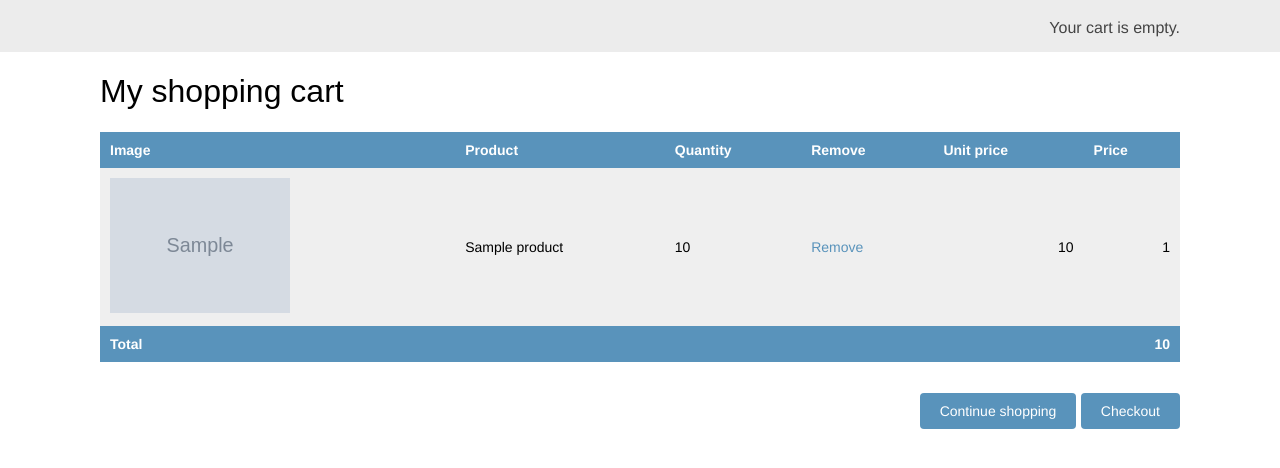
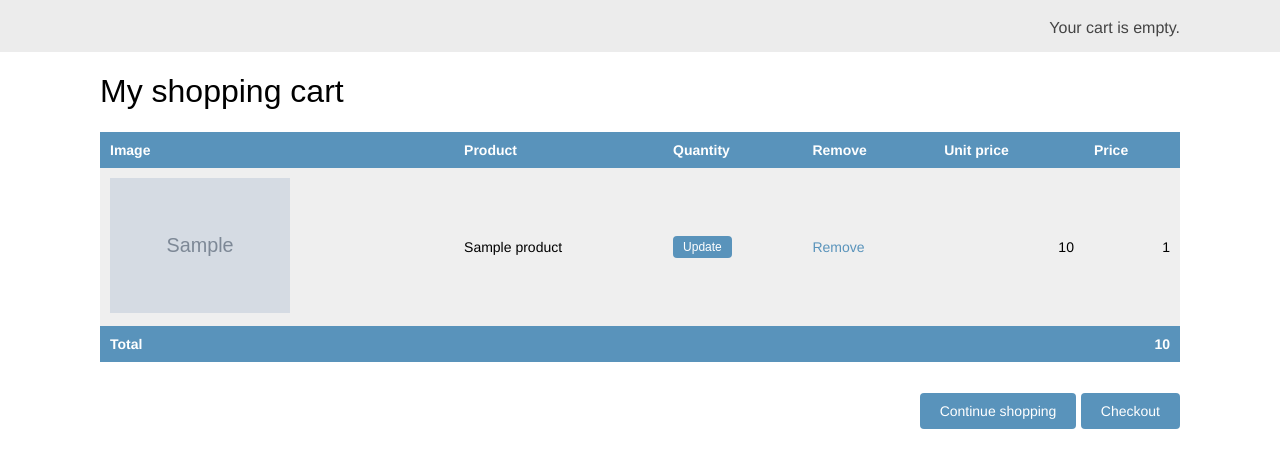
Before and after one commit to jubel-han/django-by-examples, a Django app: template myshop/cart/templates/cart/detail.html in a window 1280 px wide. Shown: the part 46-514 px from the top of the page. Run offline with Django 3.2, Linux system fonts and the light colour scheme; the template is opened without the code that fills it: most values are stand-ins (such as "Sample title", 1, 10 or a date in 2020); grey boxes marked "Sample" are stand-in pictures; some libraries are stand-ins or nearby versions; some web fonts are replaced.

Commit message:
C:7.3.4 Updating product quantities in the cart

```diff
--- a/myshop/cart/templates/cart/detail.html
+++ b/myshop/cart/templates/cart/detail.html
@@ -27,7 +27,14 @@
              </a>
           </td>
           <td>{{ product.name }}</td>
-          <td>{{ item.quantity }}</td>
+          <td>
+            <form method="post" action="{% url "cart:cart_add" product.id %}">
+              {{ item.update_quantity_form.quantity }}
+              {{ item.update_quantity_form.update }}
+              <input type="submit" value="Update">
+              {% csrf_token %}
+            </form>
+          </td>
           <td><a href="{% url "cart:cart_remove" product.id %}">Remove</a></td>
           <td class="num">{{ item.price }}</td>
           <td class="num">{{ item.total_price }}</td>
--- a/myshop/cart/views.py
+++ b/myshop/cart/views.py
@@ -25,4 +25,6 @@
 
 def cart_detail(request):
     cart = Cart(request)
+    for item in cart:
+        item['update_quantity_form'] = CartAddProductForm(initial={'quantity': item['quantity'], 'update': True})
     return render(request, 'cart/detail.html', {'cart': cart})
```
